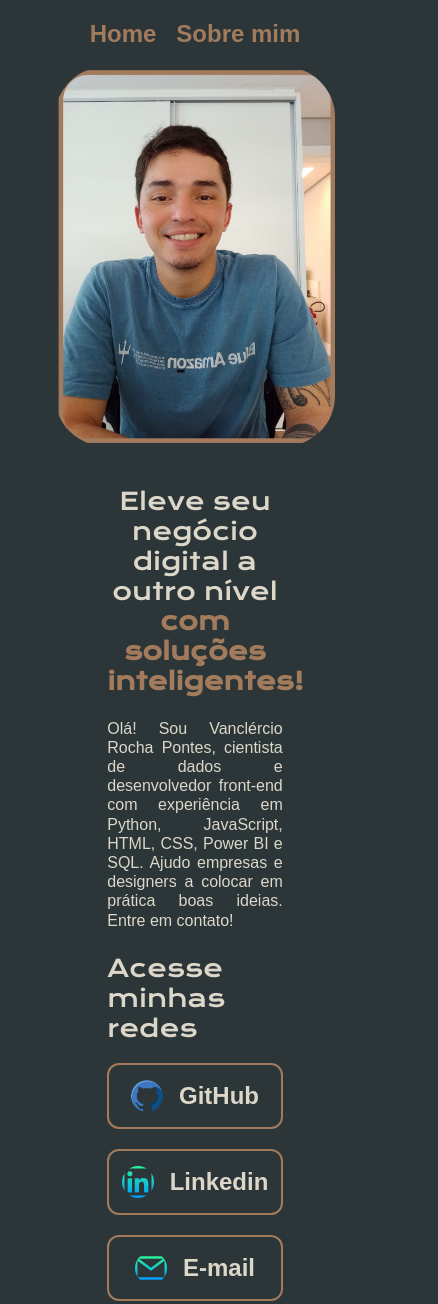
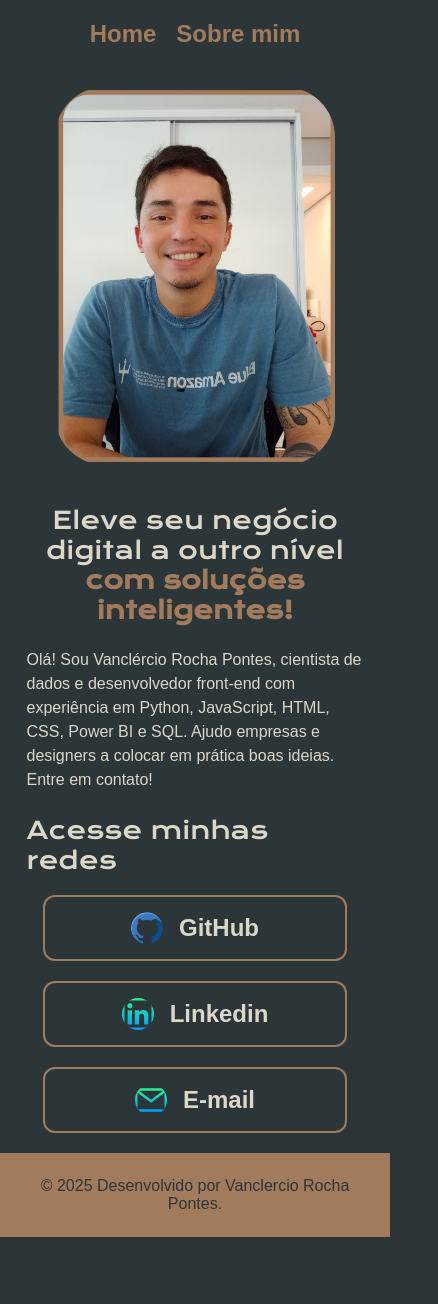
Before and after one commit to vanrpontes/portfolio-vanclercio, a plain HTML site: page index.html in a window 390 px wide. Shown: the top 1304 px of the page, 438 px wide, since content can reach past the window. After the commit the page ends 1237 px from the top, so only its background shows below. Drawn offline with nearby package versions, Linux system fonts and the light colour scheme.

Commit message:
Add files via upload
Ajuste de resposividade.

```diff
--- a/styles/style.css
+++ b/styles/style.css
@@ -5,7 +5,6 @@
     --cor-secundaria: #dcd7c9;
     --cor-terciaria: #a27b5c;
     --cor-hover: #3f4e4f;
-
     --fonte-primaria: 'Krona One', sans-serif;
     --fonte-secundaria: 'Montserrat', sans-serif;
 }
@@ -13,12 +12,12 @@
 * {
     margin: 0;
     padding: 0;
+    box-sizing: border-box;
 }
 
 body {
     background-color: var(--cor-primaria);
     color: var(--cor-secundaria);
-    box-sizing: border-box;
 }
 
 .cabecalho {
@@ -41,20 +40,19 @@ body {
 .apresentacao {
     display: flex;
     align-items: center;
-    justify-content: center;
+    justify-content: space-between; /* Melhor que center */
     gap: 82px;
-    padding: 5% 14%; /* Adiciona um espaço interno */
+    padding: 5% 14%;
 }
 
 .apresentacao img {
-    max-width: 500px; /* A imagem não terá mais de 500 pixels de largura */
+    max-width: 500px;
     height: auto;
     border-radius: 50px;
 }
 
-.apresentacao section {
-    max-width: 50%; /* Limita a largura da seção de texto */
-}
+/* Remove a regra que limita a seção de texto, pois ela será controlada por outras classes */
+/* .apresentacao section { max-width: 50%; } */
 
 .apresentacao__conteudo {
     width: 50%;
@@ -67,7 +65,6 @@ body {
     font-size: 2.25rem;
     font-family: var(--fonte-primaria);
     font-weight: 400;
-    font-style: normal;
 }
 
 .apresentacao__conteudo__texto {
@@ -75,7 +72,6 @@ body {
     font-family: var(--fonte-secundaria);
     font-weight: 400;
     line-height: 1.2;
-    font-style: normal;
     text-align: justify;
 }
 
@@ -103,29 +99,28 @@ body {
     align-items: center;
     gap: 16px;
     border: 2px solid var(--cor-terciaria);
-    width: 50%; /* deixa responsivo, limitado pelo container */
+    width: 50%;
     max-width: 378px;
     text-align: center;
     font-size: 1.5rem;
     border-radius: 12px;
-    padding: 15px 0; /* um pouco menor que 21.5px, mais equilibrado */
-    text-decoration: none; /* retira o sublinhado do link */
+    padding: 15px 0;
+    text-decoration: none;
     color: var(--cor-secundaria);
     font-family: var(--fonte-secundaria);
     font-weight: 600;
+}
+
+.apresentacao__links__navegacao img {
+    width: 32px;
+    height: 32px;
 }
 
 .apresentacao__links__navegacao:hover {
     background-color: var(--cor-hover);
 }
 
-/* Nova regra para os ícones dentro dos links */
-.apresentacao__links__navegacao img {
-    width: 32px;
-    height: 32px; /* define altura fixa igual à largura */
-}
-
-.presentacao__imagem {
+.apresentacao__imagem {
     width: 50%;
 }
 
@@ -141,49 +136,46 @@ body {
 }
 
 .sobre__texto {
-    font-size: 1.25rem;        /* um pouco menor que 24px */
+    font-size: 1.25rem;
     font-family: var(--fonte-secundaria);
-    font-weight: 400;       /* mais leve */
-    line-height: 1.6;       /* aumenta o espaçamento entre linhas */
-    color: var(--cor-secundaria);         /* cinza clarinho em vez de branco puro */
-    text-align: left;       /* padrão para web */
-    max-width: 800px;       /* limita a largura, evita linhas muito longas */
+    font-weight: 400;
+    line-height: 1.6;
+    color: var(--cor-secundaria);
     text-align: justify;
+    max-width: 800px;
 }
 
+/* ---------------------------------- */
+/* MEDIA QUERY CORRIGIDA E OTIMIZADA  */
+/* ---------------------------------- */
+
 @media (max-width: 1200px) {
-    /* Ajusta o padding do cabeçalho */
-    .cabecalho {
-        padding: 5% 5% 0 5%;
+    /* Oculta o scroll horizontal, caso ele apareça */
+    body {
+        overflow-x: hidden;
     }
 
-    /* O menu vai ficar um ao lado do outro e centralizado */
+    .cabecalho {
+        padding: 5%;
+    }
+
     .cabecalho__menu {
         flex-direction: row;
         justify-content: center;
-        width: 100%;
         gap: 20px;
     }
 
-    /*
-      Ajusta o layout para mobile.
-      column-reverse coloca o conteúdo (texto) em cima da imagem.
-      O padding de 5% faz o conteúdo usar quase 100% da tela,
-      deixando apenas uma pequena margem.
-    */
     .apresentacao {
         flex-direction: column-reverse;
         padding: 5%;
         gap: 40px;
     }
 
-    /* Faz o contêiner de texto usar 100% da largura,
-       ocupando a tela inteira. */
     .apresentacao__conteudo {
         width: 100%;
+        padding: 0 2%; /* Um padding ainda menor para usar mais a tela */
     }
 
-    /* Reduz o tamanho da fonte para caber na tela do celular */
     .apresentacao__conteudo__titulo {
         font-size: 1.5rem;
         text-align: center;
@@ -191,34 +183,31 @@ body {
 
     .apresentacao__conteudo__texto {
         font-size: 1rem;
+        line-height: 1.5; /* Melhora a leitura em mobile */
+        text-align: left; /* Tira o justify que espreme o texto */
     }
 
-    /* Faz a imagem ocupar 80% da tela e não ficar enorme */
     .apresentacao__imagem {
         width: 80%;
         max-width: 300px;
     }
 
-    /* Faz os links usarem 100% da largura e ficarem um embaixo do outro */
     .apresentacao__links {
         width: 100%;
         gap: 20px;
     }
 
-    /* Faz o botão preencher 100% da largura do contêiner */
     .apresentacao__links__navegacao {
-        width: 100%;
-        box-sizing: border-box;
+        width: 90%; /* Usa 90% da largura para ter uma margem */
     }
 
-    /* Faz o texto do "Sobre mim" ocupar 100% da tela */
     .sobre__texto {
         font-size: 1rem;
-        max-width: none;
-        text-align: left;
+        max-width: 95%; /* Limita a largura para não ser muito grande, mas usando mais a tela */
+        text-align: left; /* Tira o justify */
+        margin: 0 auto; /* Centraliza o texto */
     }
 
-    /* Reduz o tamanho do texto do rodapé */
     .rodape {
         font-size: 1rem;
     }
```
